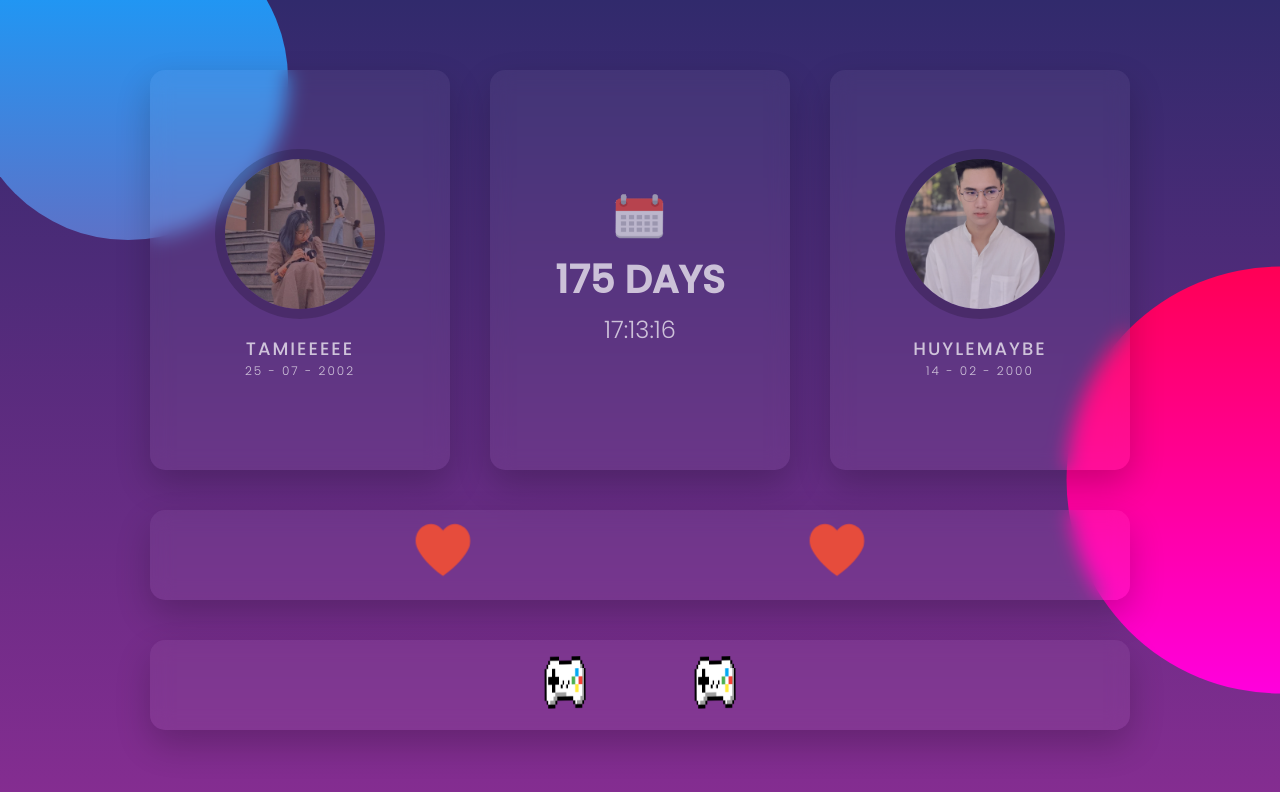
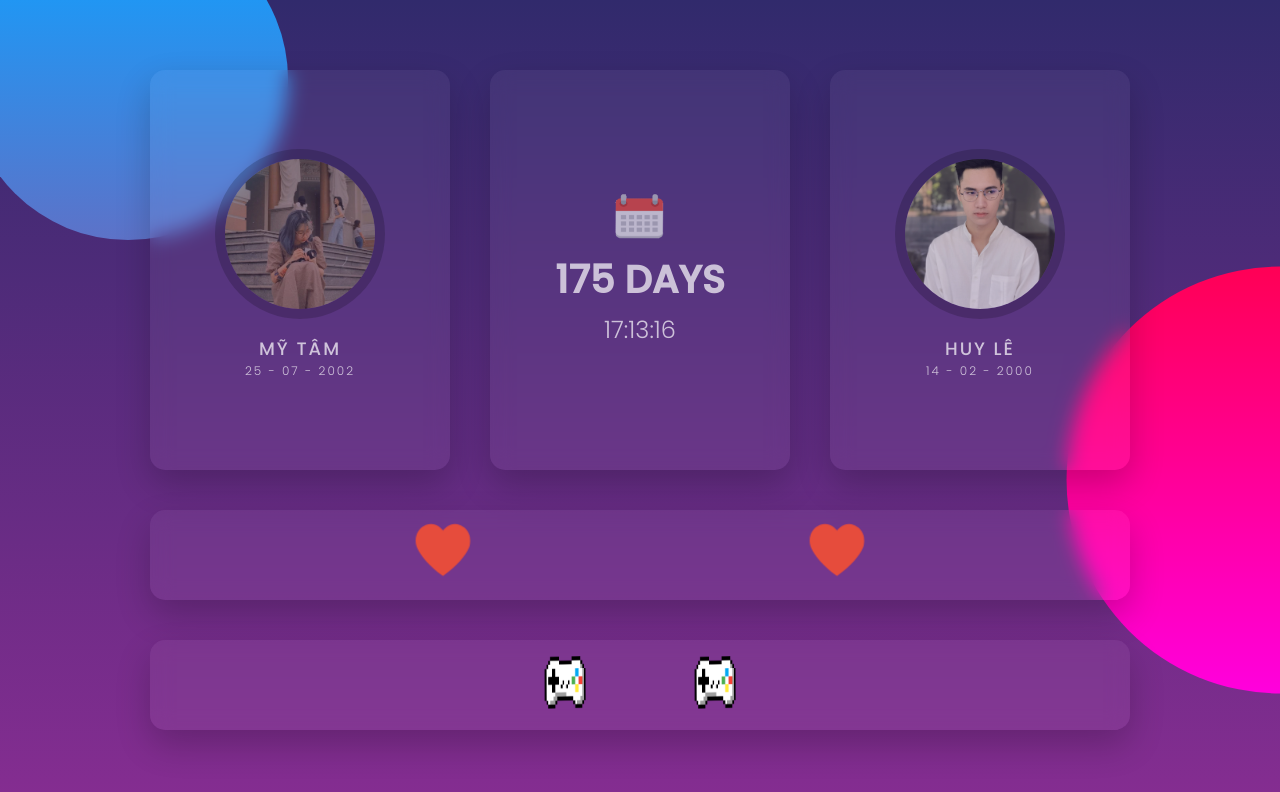
Before and after one commit to huynm2000/Count_Day, a plain HTML site: page index.html in a window 1280 px wide. Drawn offline with Linux system fonts and the light colour scheme.

Commit message:
update_new

```diff
--- a/index.html
+++ b/index.html
@@ -160,7 +160,7 @@
         <div class="content">
           <div class="imgBx"><img src="./em.JPG" alt=""></div>
           <div class="contentBx">
-            <h3>Tamieeeee<br><span>25 - 07 - 2002</span></h3>
+            <h3>Mỹ Tâm<br><span>25 - 07 - 2002</span></h3>
           </div>
         </div>
         <ul class="sci">
@@ -199,7 +199,7 @@
         <div class="content">
           <div class="imgBx"><img src="./anh.jpg" alt=""></div>
           <div class="contentBx">
-            <h3>HuyLeMayBe<br><span>14 - 02 - 2000</span></h3>
+            <h3>Huy Lê<br><span>14 - 02 - 2000</span></h3>
           </div>
         </div>
         <ul class="sci">
```
